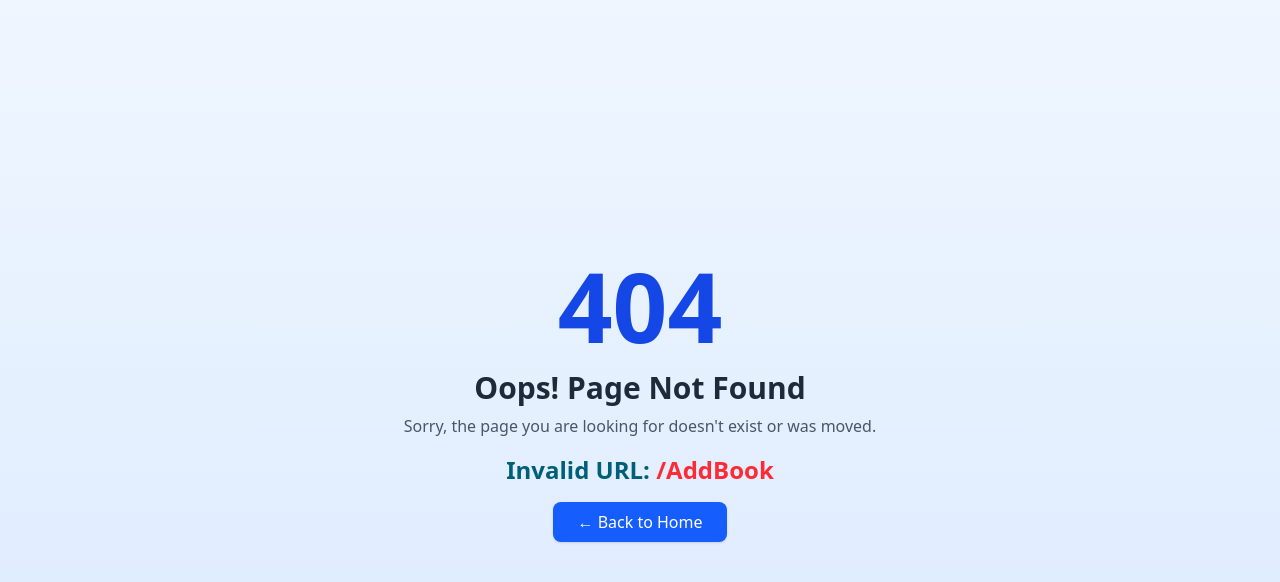
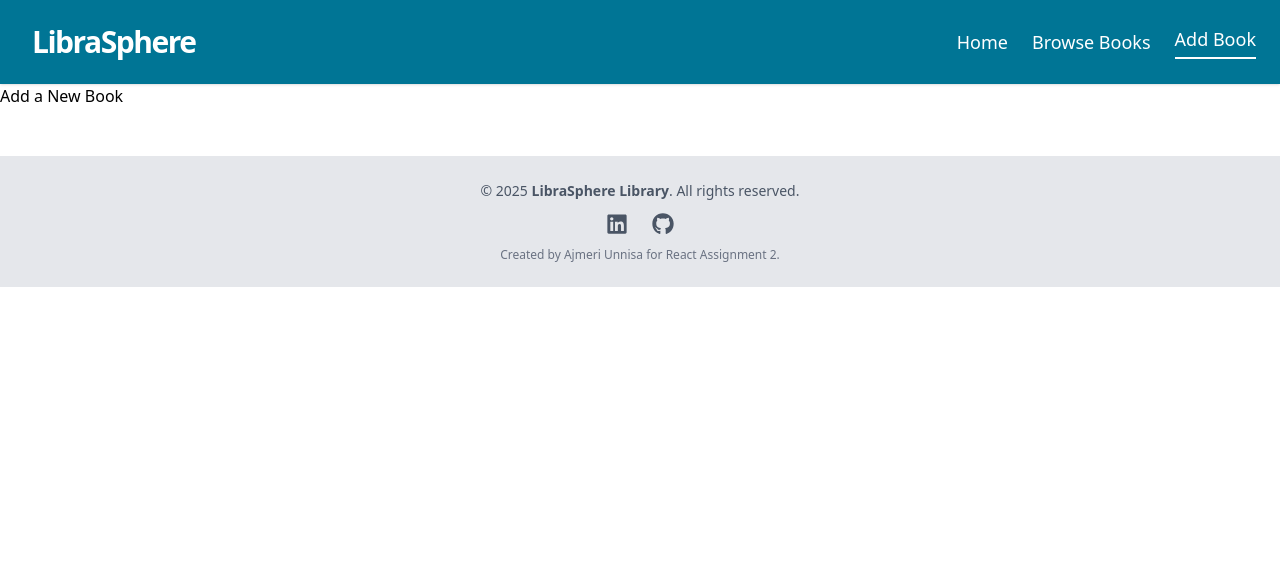
Before and after one commit to ajmeriunnisa/React-Online-Library, a React (Vite) app: page /AddBook in a window 1280 px wide. Before the commit this address had no page. Shown: the top 582 px of the page. Built offline with nearby package versions, Linux system fonts and the light colour scheme.

Commit message:
setup redux toolkit and created book slice for state management

```diff
--- a/package.json
+++ b/package.json
@@ -10,10 +10,12 @@
     "preview": "vite preview"
   },
   "dependencies": {
+    "@reduxjs/toolkit": "^2.9.2",
     "@tailwindcss/vite": "^4.1.16",
     "react": "^19.1.1",
     "react-dom": "^19.1.1",
     "react-icons": "^5.5.0",
+    "react-redux": "^9.2.0",
     "react-router-dom": "^7.9.5",
     "tailwindcss": "^4.1.16"
   },
--- /dev/null
+++ b/src/components/AddBook.jsx
@@ -0,0 +1,12 @@
+import React from 'react'
+
+function AddBook() {
+  return (
+    <div>
+        <h2>Add a New Book</h2>
+        <form></form>
+    </div>
+  )
+}
+
+export default AddBook
--- a/src/components/BrowseBooks.jsx
+++ b/src/components/BrowseBooks.jsx
@@ -22,17 +22,17 @@ function BrowseBooks() {
 
       {/*  Category Buttons */}
       <div className="flex justify-center flex-wrap gap-4 mt-10">
-        <Link to="/book/Fiction">
+        <Link to="/books/Fiction">
           <button className="border border-cyan-700 text-cyan-700 hover:bg-cyan-700 hover:text-white px-5 py-2 rounded-full text-sm font-medium transition">
             Fiction
           </button>
         </Link>
-        <Link to="/book/Non-Fiction">
+        <Link to="/books/Non-Fiction">
           <button className="border border-cyan-700 text-cyan-700 hover:bg-cyan-700 hover:text-white px-5 py-2 rounded-full text-sm font-medium transition">
             Non-Fiction
           </button>
         </Link>
-        <Link to="/book/Sci-Fi">
+        <Link to="/books/Sci-Fi">
           <button className="border border-cyan-700 text-cyan-700 hover:bg-cyan-700 hover:text-white px-5 py-2 rounded-full text-sm font-medium transition">
             Sci-Fi
           </button>
--- a/src/components/CategoriesBooks.jsx
+++ b/src/components/CategoriesBooks.jsx
@@ -53,7 +53,7 @@ function CategoriesBooks() {
             {/* Back Button */}
             <div className="text-center mt-10">
                 <Link
-                    to='/book'
+                    to='/books'
                     className="bg-cyan-700 text-white px-6 py-2 rounded-full hover:bg-cyan-800 transition"
                 >
                     ← Back to Browse
--- a/src/components/Header.jsx
+++ b/src/components/Header.jsx
@@ -6,7 +6,7 @@ function Header() {
         <nav className="flex justify-between items-center bg-cyan-700 text-white px-6 py-4 shadow-sm">
             {/* Logo / Title */}
             {/* Clicking the title redirects to the Home page */}
-            <Link to='/'><h1 className="p-2 font-extrabold text-3xl tracking-tight cursor-pointer">
+            <Link to='/'><h1 className="p-2 font-extrabold text-3xl tracking-tighter cursor-pointer">
                 LibraSphere
             </h1></Link>
 
@@ -27,7 +27,7 @@ function Header() {
 
                 {/* Browse Books navigation link */}
                 <NavLink
-                    to="/book"
+                    to="/books"
                     className={({ isActive }) =>
                         isActive
                             ? "border-b-2 border-white pb-1"
--- /dev/null
+++ b/src/utils/booksSlice.js
@@ -0,0 +1,18 @@
+import {createSlice} from "@reduxjs/toolkit";
+import BooksData from "./BooksData";
+
+
+const booksSlice=createSlice({
+    name:"books",
+    initialState:{
+        books:BooksData,
+    },
+    reducers:{
+        addBook:(state,action)=>{
+            state.books.unshift(action.payload)
+        },
+    },
+});
+
+export const {addBook}=booksSlice.actions;
+export default booksSlice.reducer;
```
Also changed, not shown: src/main.jsx (+8 -3 lines), 1 other file (tests, documents, lock files or other folders).
